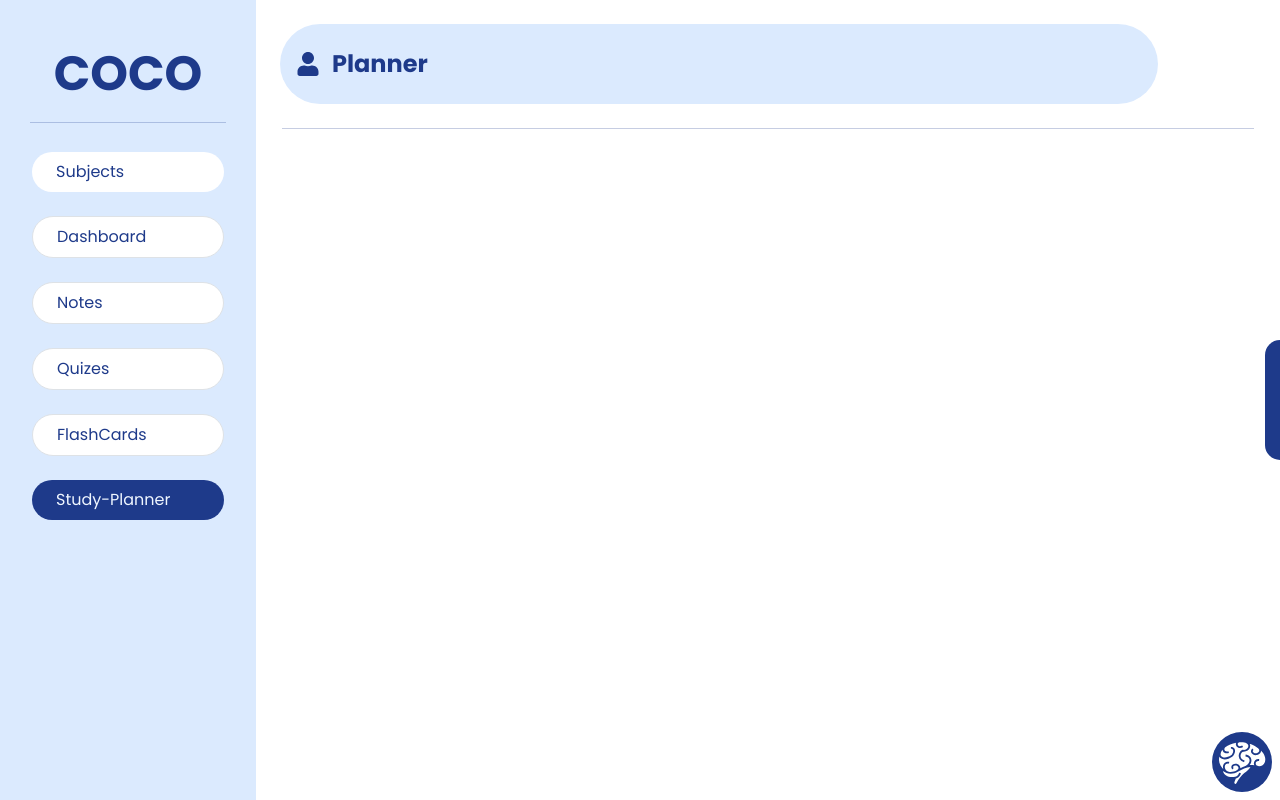
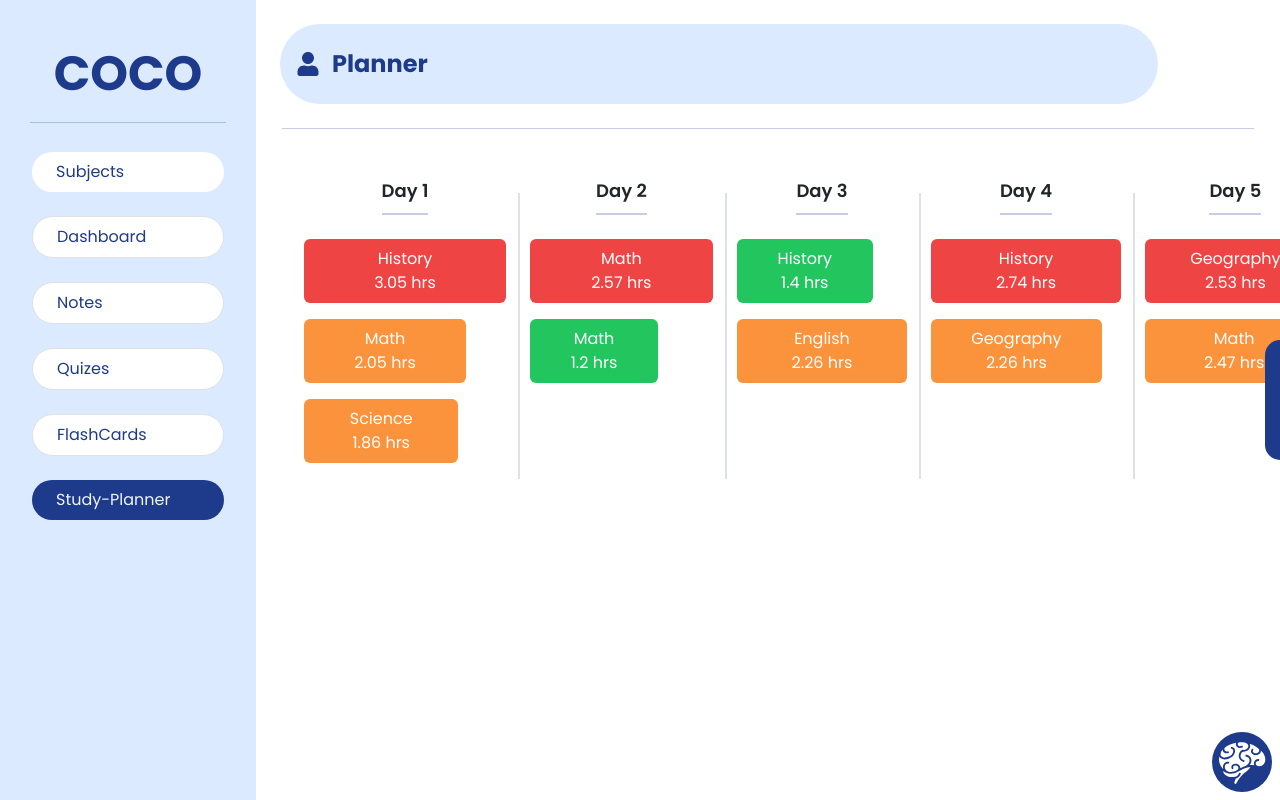
Before and after one commit to Prasun-Shiwakoti/Co-Co, a React (Vite) app in the folder frontend/: page /planner in a window 1280 px wide. Built offline with nearby package versions, Linux system fonts and the light colour scheme; a web font is replaced by a local one.

Commit message:
style:Studdy planner

```diff
--- /dev/null
+++ b/frontend/src/Components/Planner.jsx
@@ -0,0 +1,62 @@
+import React from "react";
+import "../index.css";
+
+const Planner = ({ weekData }) => {
+  // Helper function to calculate box color based on duration
+  const getBoxColor = (duration) => {
+    if (duration > 2.5) return "bg-red-500"; // High priority (> 4 hrs)
+    if (duration > 1.75) return "bg-orange-400"; // Medium priority (> 2.5 hrs)
+    else return "bg-green-500"; // Low priority (<= 2.5 hrs)
+  };
+
+  // Helper function to calculate relative width of each subject box based on duration
+  const getBoxWidth = (duration) => {
+    const minWidth = 80; // Minimum width for small durations
+    const scaleFactor = 40; // Scale factor to make boxes grow with duration
+    return `${minWidth + duration * scaleFactor}px`;
+  };
+
+  return (
+    <div className="overflow-x-auto scrollbar-none">
+      <div className="p-5 flex space-x-6 relative">
+        {weekData.map((dayData, dayIndex) => (
+          <div
+            key={dayIndex}
+            className="flex flex-col space-y-4 items-center relative"
+          >
+            {/* Day Label */}
+            <div>
+              <h4 className="text-lg font-semibold mb-2">Day {dayIndex + 1}</h4>
+              <hr className="w-full border-2 border-blue-900 mb-2" />
+            </div>
+
+            {/* Vertical Line */}
+            {dayIndex > 0 && (
+              <div className="absolute -left-3 top-0 h-full border border-blue-900" />
+            )}
+
+            {/* Subject Boxes */}
+            <div className="space-y-2 flex flex-col gap-2 items-start">
+              {dayData.map((subject, subIndex) => (
+                <div
+                  key={subIndex}
+                  className={`text-white px-2 py-2 rounded flex flex-col items-center justify-center ${getBoxColor(
+                    subject.duration
+                  )}`}
+                  style={{
+                    width: getBoxWidth(subject.duration),
+                  }}
+                >
+                  <div>{subject.sub}</div>
+                  <div>{`${subject.duration} hrs`}</div>
+                </div>
+              ))}
+            </div>
+          </div>
+        ))}
+      </div>
+    </div>
+  );
+};
+
+export default Planner;
--- a/frontend/src/Components/StudyPlanner.jsx
+++ b/frontend/src/Components/StudyPlanner.jsx
@@ -1,7 +1,36 @@
 import React from "react";
 import { FaUser } from "react-icons/fa";
+import Planner from "./Planner";
 
 const StudyPlanner = () => {
+  const backendData = [
+    [
+      { sub: "History", duration: 3.05 },
+      { sub: "Math", duration: 2.05 },
+      { sub: "Science", duration: 1.86 },
+    ],
+    [
+      { sub: "Math", duration: 2.57 },
+      { sub: "Math", duration: 1.2 },
+    ],
+    [
+      { sub: "History", duration: 1.4 },
+      { sub: "English", duration: 2.26 },
+    ],
+    [
+      { sub: "History", duration: 2.74 },
+      { sub: "Geography", duration: 2.26 },
+    ],
+    [
+      { sub: "Geography", duration: 2.53 },
+      { sub: "Math", duration: 2.47 },
+    ],
+    [
+      { sub: "Math", duration: 3.31 },
+      { sub: "Science", duration: 1.69 },
+    ],
+    [{ sub: "Science", duration: 5 }],
+  ];
   return (
     <div className="w-[80%]">
       <div>
@@ -15,7 +44,8 @@ const StudyPlanner = () => {
           <hr className="border-blue-900 w-[95%] " />
         </div>
       </div>
-      <div></div>
+
+      <Planner weekData={backendData} />
     </div>
   );
 };
--- a/frontend/src/index.css
+++ b/frontend/src/index.css
@@ -1,3 +1,54 @@
 @tailwind base;
 @tailwind components;
 @tailwind utilities;
+
+/* Custom Scrollbar Styles */
+/* Custom Scrollbar Styles */
+/* Custom Scrollbar Styles */
+@layer components {
+  .scrollbar-none {
+    scrollbar-width: thin; /* Use a thin scrollbar */
+    scrollbar-color: #1e3a8a #e2e8f0; /* blue-900 (thumb) and blue-100 (track) */
+  }
+
+  /* For Webkit Browsers */
+  .scrollbar-none::-webkit-scrollbar {
+    width: 8px; /* Thin scrollbar width */
+    height: 8px; /* If you want to make it horizontal as well */
+    border-radius: 8px; /* Rounded corners for the scrollbar */
+  }
+
+  .scrollbar-none::-webkit-scrollbar-track {
+    background: #e2e8f0; /* blue-100 background for the scrollbar track */
+    border-radius: 8px; /* Rounded track */
+  }
+
+  .scrollbar-none::-webkit-scrollbar-thumb {
+    background-color: #1e3a8a; /* blue-900 color for the slider (thumb) */
+    border-radius: 8px; /* Rounded thumb */
+  }
+
+  /* Hide the scrollbar arrows */
+  .scrollbar-none::-webkit-scrollbar-button {
+    display: none; /* Hide the arrows on both ends of the scrollbar */
+  }
+
+  .scrollbar-none::-webkit-scrollbar-thumb:hover {
+    background-color: #1d4ed8; /* Slightly lighter blue when hovering */
+  }
+
+  /* Firefox specific styles */
+  .scrollbar-none::-moz-scrollbar {
+    width: 8px;
+  }
+
+  .scrollbar-none::-moz-scrollbar-thumb {
+    background-color: #1e3a8a;
+    border-radius: 8px;
+  }
+
+  .scrollbar-none::-moz-scrollbar-track {
+    background-color: #e2e8f0;
+    border-radius: 8px;
+  }
+}
```
Also changed, not shown: frontend/src/Components/ttext.json (added, +27 -0 lines).
